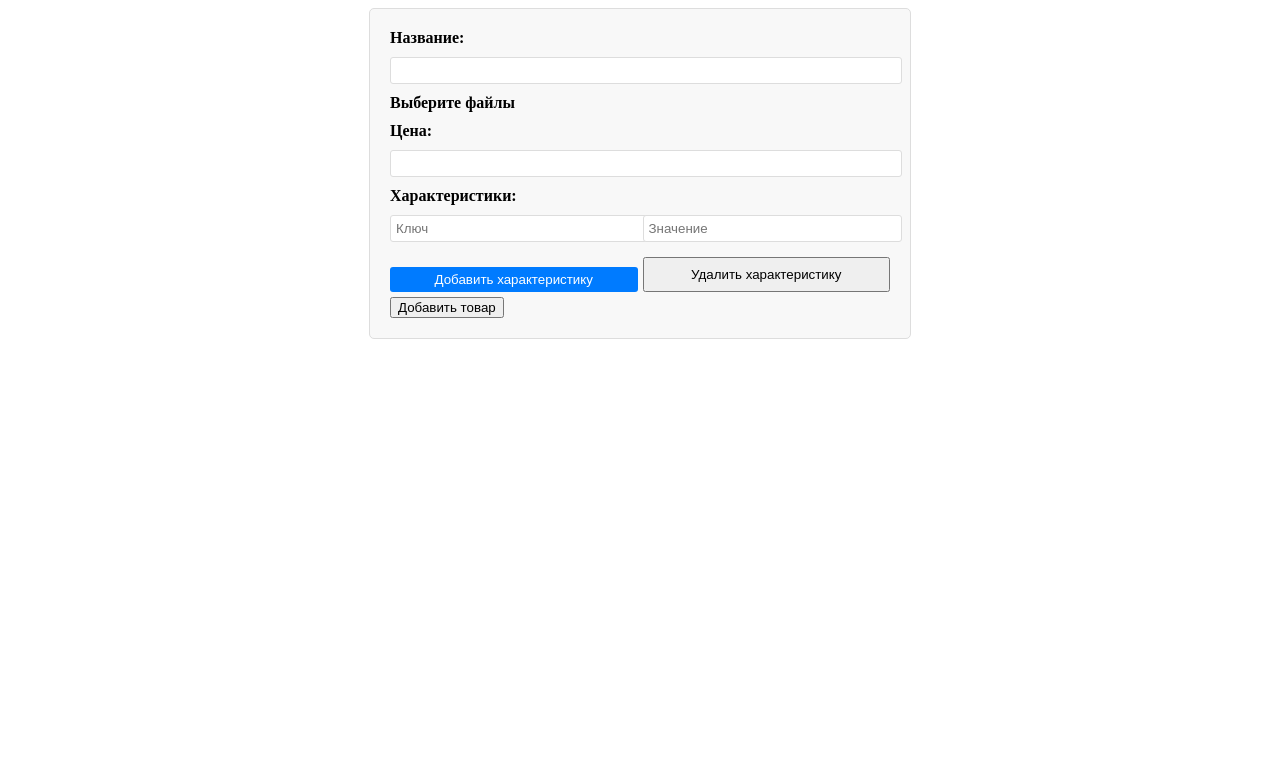
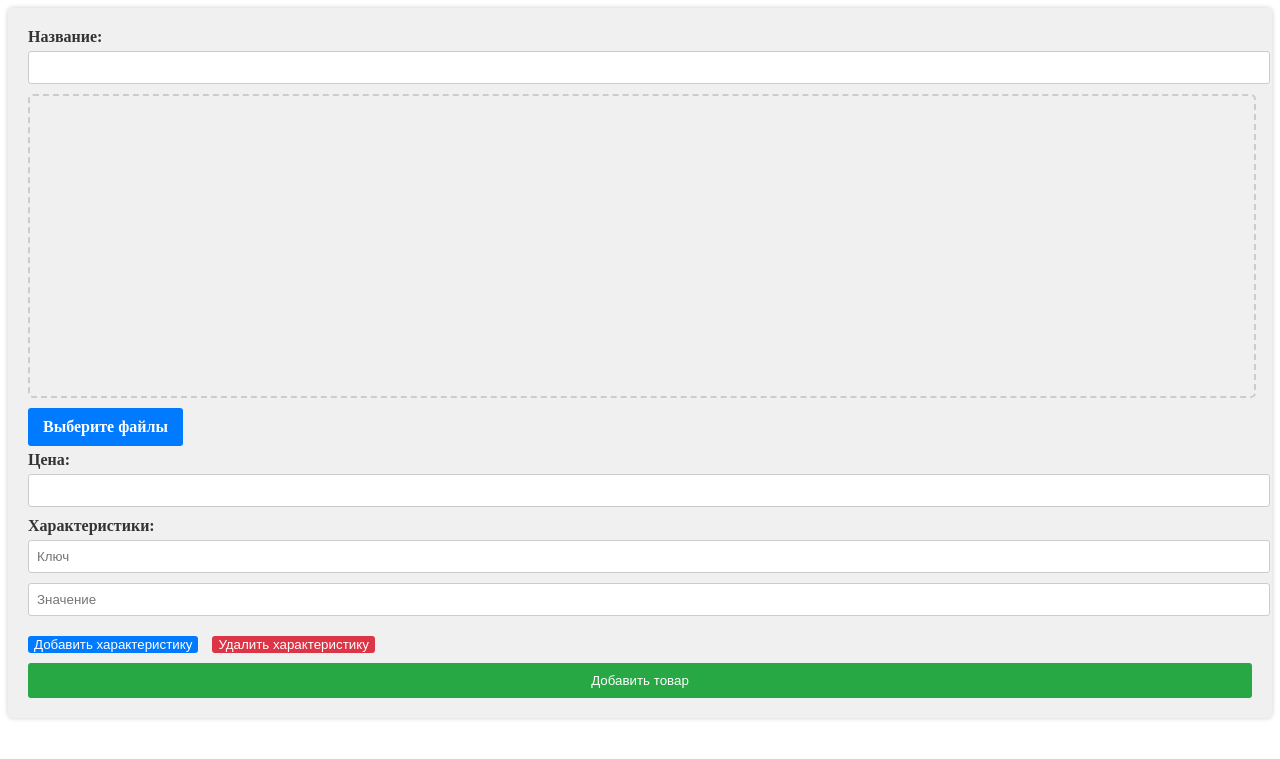
Before and after one commit to Forky97/testovoe, a Django app: template Magazine/templates/form.html in a window 1280 px wide. Shown: the top 759 px of the page. Run offline with Django 4.2, Linux system fonts and the light colour scheme; the template is opened without the code that fills it, so the values that code supplies are empty; some libraries are stand-ins or nearby versions.

Commit message:
все +- работает

```diff
--- a/Magazine/static/css/style.css
+++ b/Magazine/static/css/style.css
@@ -1,54 +1,64 @@
-          #product-form {
-    max-width: 500px;
+  /* Общий контейнер */
+  .container {
+    max-width: 400px;
     margin: 0 auto;
-    padding: 20px;
-    background-color: #f8f8f8;
-    border: 1px solid #ddd;
-    border-radius: 5px;
   }
 
-  label, input, textarea {
-    display: block;
-    margin-bottom: 10px;
+  /* Форма */
+  #product-form {
+    padding: 20px;
+    background-color: #f0f0f0;
+    border-radius: 5px;
+    box-shadow: 0 0 5px rgba(0, 0, 0, 0.2);
   }
 
+  /* Заголовок */
   label {
+    display: block;
+    margin-bottom: 5px;
     font-weight: bold;
+    color: #333;
   }
 
-  input, textarea {
+  /* Поля ввода */
+  input[type="text"],
+  input[type="number"] {
     width: 100%;
-    padding: 5px;
-    border: 1px solid #ddd;
+    padding: 8px;
+    margin-bottom: 10px;
+    border: 1px solid #ccc;
     border-radius: 3px;
   }
 
-  input[type="file"] {
-    margin-top: 5px;
+  /* Зона для загрузки картинок */
+  #image-dropzone {
+    width: 100%;
+    height: 300px; /* Измененный размер */
+    border: 2px dashed #ccc;
+    border-radius: 5px;
+    text-align: center;
+    line-height: 200px; /* Измененный размер */
+    font-size: 16px;
+    color: #999;
+    cursor: pointer;
+    overflow: hidden; /* Исправление для отображения картинок внутри дропзоны */
   }
 
-  .attribute {
-    display: grid;
-    grid-template-columns: 1fr 1fr;
-    grid-gap: 5px;
-    margin-bottom: 5px;
-  }
-
-  .attribute input {
-    width: 100%;
-  }
-
-  .remove-attribute {
-    align-self: center;
-    justify-self: end;
+  /* Кнопка выбора файлов */
+  #image-input-label {
+    display: inline-block;
+    padding: 10px 15px;
+    margin-top: 10px;
+    background-color: #007bff;
+    color: #fff;
+    border-radius: 3px;
     cursor: pointer;
   }
 
-  /* Стили для кнопки "Добавить атрибут" */
-  #add-attribute {
-    display: block;
+  /* Кнопки добавления/удаления характеристик */
+  #add-attribute,
+  #remove-attribute {
     margin-top: 10px;
-    padding: 5px 10px;
     background-color: #007bff;
     color: #fff;
     border: none;
@@ -56,6 +66,63 @@
     cursor: pointer;
   }
 
-  #add-attribute:hover {
-    background-color: #0056b3;
+  /* Кнопка добавления характеристики */
+  #add-attribute {
+    margin-right: 10px;
   }
+
+  /* Кнопка удаления характеристики */
+  #remove-attribute {
+    background-color: #dc3545;
+  }
+
+  /* Кнопка отправки формы */
+  button[type="submit"] {
+    display: block;
+    width: 100%;
+    padding: 10px 15px;
+    margin-top: 10px;
+    background-color: #28a745;
+    color: #fff;
+    border: none;
+    border-radius: 3px;
+    cursor: pointer;
+  }
+
+
+ .cancel-button {
+    display: block;
+    width: 100%;
+    padding: 10px 15px;
+    margin-top: 10px;
+    background-color: #dc3545;
+    color: #fff;
+    border: none;
+    border-radius: 3px;
+    cursor: pointer;
+    transition: background-color 0.3s ease-in-out; /* Анимация при изменении цвета фона */
+  }
+
+
+
+
+ /* Стили для контейнера с дропзоной */
+  #image-dropzone.dropzone {
+    /* Ваши стили для контейнера с дропзоной */
+    overflow-y: auto; /* Добавляем скроллбар при превышении высоты блока */
+    max-height: 300px; /* Максимальная высота блока, после которой будет появляться скроллбар */
+  }
+
+  /* Стили для скроллбара */
+  #image-dropzone.dropzone::-webkit-scrollbar {
+    width: 8px; /* Ширина скроллбара */
+  }
+
+  #image-dropzone.dropzone::-webkit-scrollbar-thumb {
+    background-color: #888; /* Цвет скроллбара */
+    border-radius: 4px; /* Радиус скроллбара */
+  }
+
+  #image-dropzone.dropzone::-webkit-scrollbar-thumb:hover {
+    background-color: #555; /* Цвет скроллбара при наведении */
+  }
--- a/Magazine/static/js/js.js
+++ b/Magazine/static/js/js.js
@@ -7,7 +7,7 @@ var imageDropzone = new Dropzone('#image-dropzone', {
   paramName: 'image', // Имя параметра, который будет использоваться для отправки файла на сервер
   uploadMultiple: true, // Разрешаем загрузку нескольких файлов
   parallelUploads: 5, // Максимальное количество файлов, которые могут быть загружены одновременно
-  maxFiles: 10, // Максимальное количество файлов, которые могут быть загружены в одной сессии
+  maxFiles: 8, // Максимальное количество файлов, которые могут быть загружены в одной сессии
   acceptedFiles: 'image/*', // Ограничение на тип файлов, которые могут быть загружены (в данном случае - только изображения)
   previewsContainer: '#image-dropzone', // Контейнер, в котором будут отображаться превью изображений
   dictCancelUpload: 'Отменить', // Текст для кнопки "Отменить" на превью изображения
```
Also changed, not shown: Magazine/Magazine/settings.py (+13 -13 lines), 1 other file.
